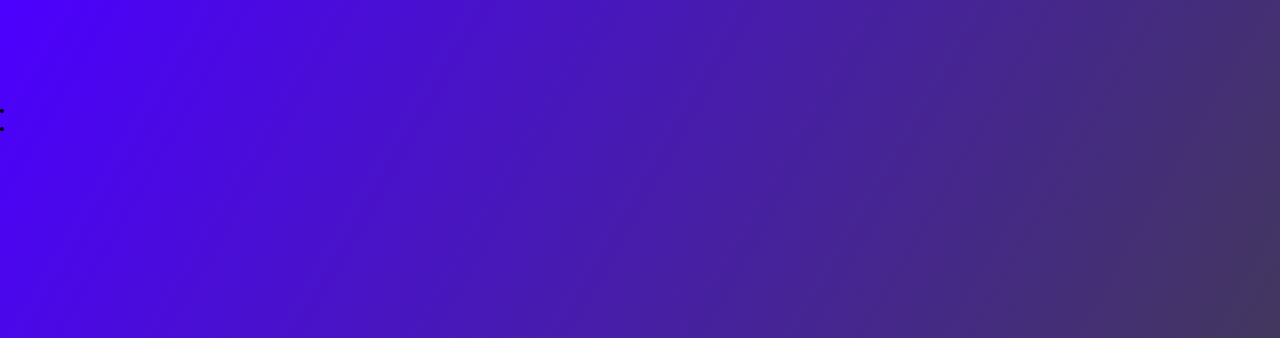
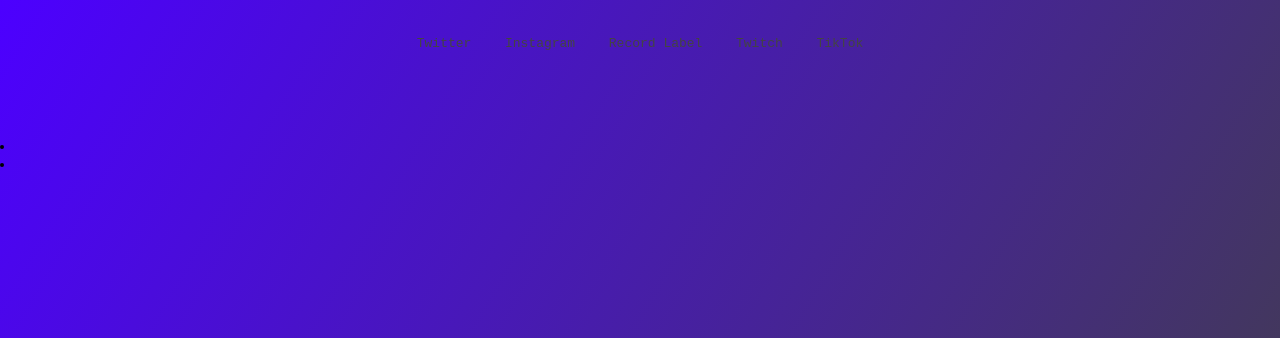
Before and after one commit to malfunzionatomusicgroup/1LoveCraftwebsite, a plain HTML site: page index.html in a window 1280 px wide. Shown: the top 338 px of the page. Drawn offline with Linux system fonts and the light colour scheme.

Commit message:
Update index.html

```diff
--- a/index.html
+++ b/index.html
@@ -3,7 +3,7 @@
 <head>
    <meta name="viewport" content="width=device-width, initial-scale=3">
    <title>1LoveCraft</title>
-   <link rel="icon" type="image/x-icon" href="favicon/favicon.ico">
+   <link rel="icon" type="image/x-icon" href="favicon/">
    <link rel="stylesheet" href="style.css">
    <link rel="preconnect" href="https://fonts.googleapis.com">
    <link rel="preconnect" href="https://fonts.gstatic.com" crossorigin>
@@ -20,12 +20,11 @@
         <nav>
           <div class="nav-links">
             <ul>
-<!--            <li><a href="#">nav1</a></li>
-                <li><a href="#">nav2</a></li>
-                <li><a href="#">nav3</a></li>
-                <li><a href="#">nav4</a></li>
-                <li><a href="#">nav5</a></li>
-                <li><a href="#">nav6</a></li> -->
+                <li><a href="https://twitter.com/LoriDarda">Twitter</a></li>
+                <li><a href="https://www.instagram.com/1lovecraft._">Instagram</a></li>
+                <li><a href="https://malfunzionatorecord.com">Record Label</a></li>
+                <li><a href="https://twitch.tv/1LoveCraft">Twitch</a></li>
+                <li><a href="https://www.tiktok.com/@1lovecraft_">TikTok</a></li>
             </ul>
           </div>
         </nav>
```
